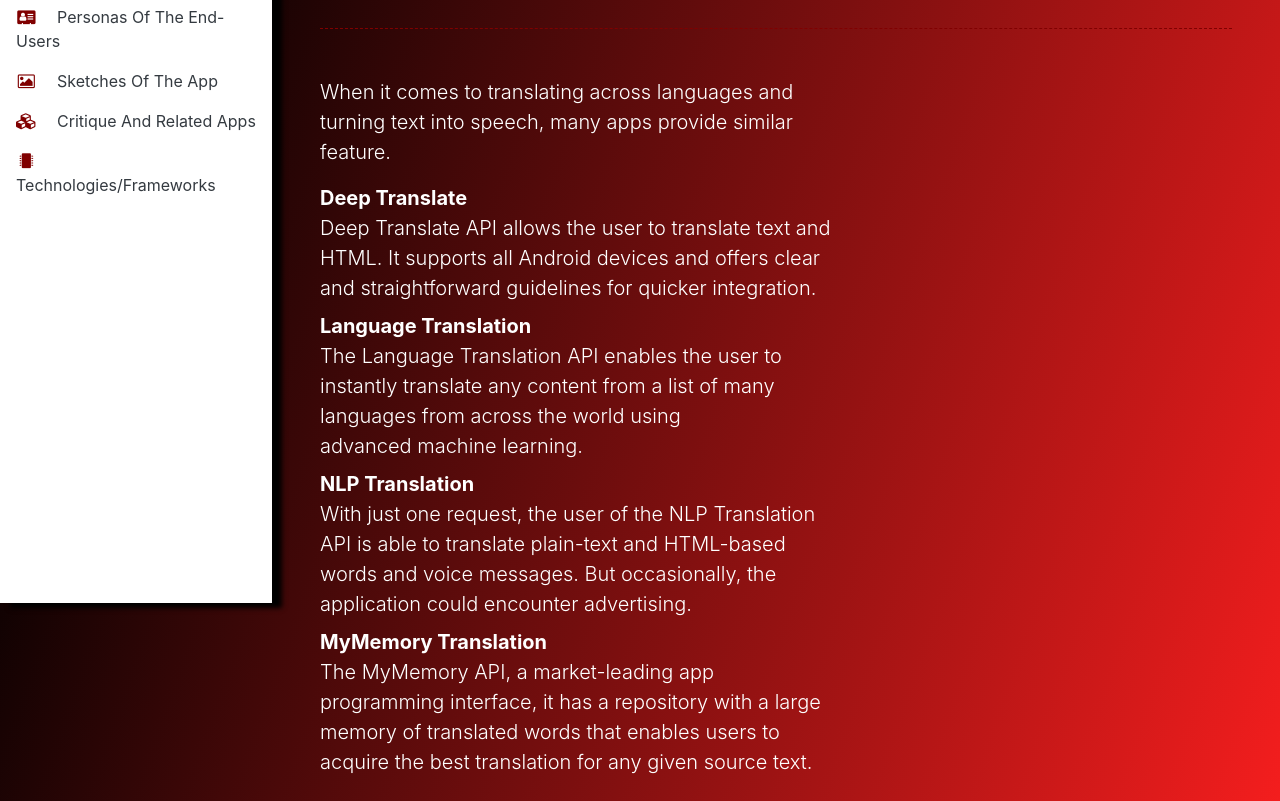
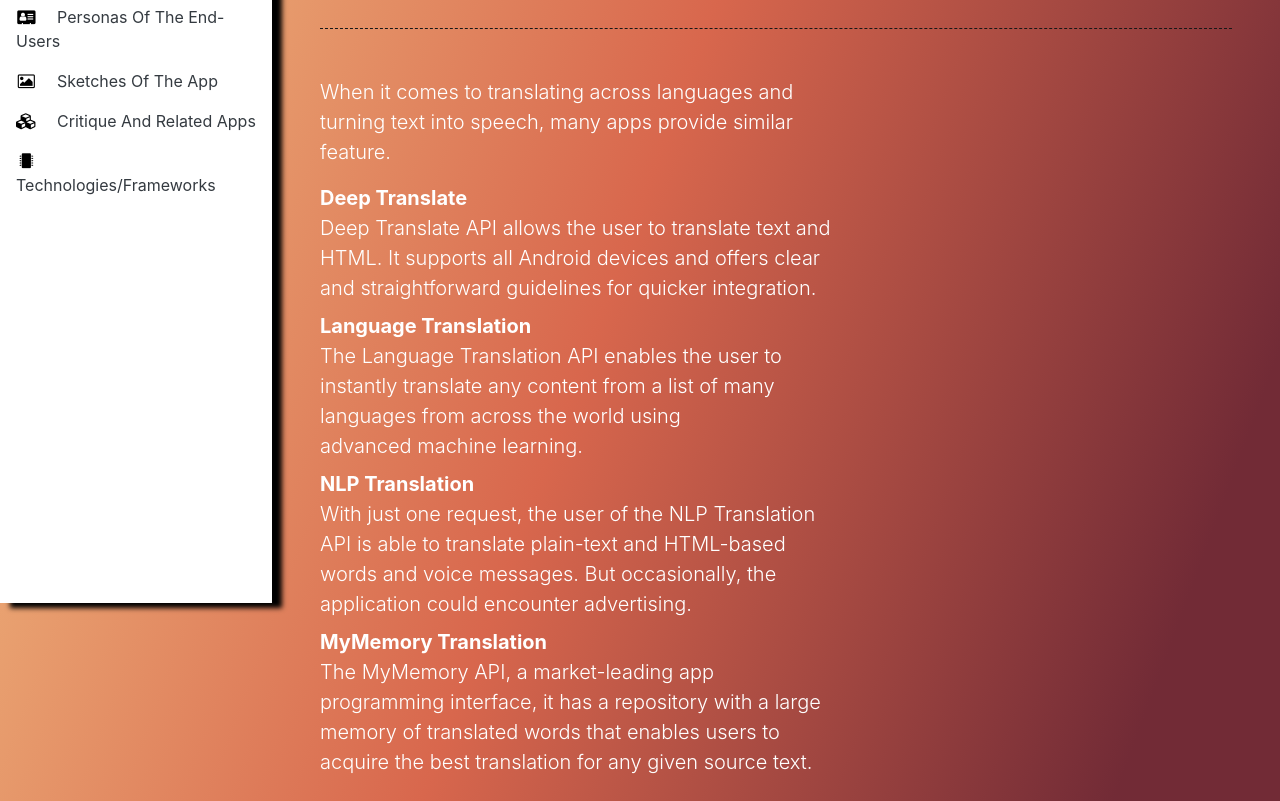
Before and after one commit to aemal55/Mobile-Computing-Assignment-1, a plain HTML site: page critique.html in a window 1280 px wide. Shown: the part 197-998 px from the top of the page. Drawn offline with nearby package versions, Linux system fonts and the light colour scheme; a script that the page names is missing.

Commit message:
CSS
CSS file for Sample Zip File 2 in Html

```diff
--- a/css/style.css
+++ b/css/style.css
@@ -1,6 +1,6 @@
 body {
-  background: #800000;
-  background-image:  linear-gradient(109.6deg, rgb(0, 0, 0) 11.2%, rgb(247, 30, 30) 100.3%);
+  background: #171717;
+  background-image:  linear-gradient(110.3deg, rgb(238, 179, 123) 8.7%, rgb(216, 103, 77) 47.5%, rgb(114, 43, 54) 89.1%);
   min-height: 100vh;
   overflow-x: hidden;
 }
@@ -31,23 +31,23 @@
 
 .separator {
   margin: 3rem 0;
-  border-bottom: 1px dashed #800000;
+  border-bottom: 1px dashed #171717;
 }
 
 .text-uppercase {
   letter-spacing: 0.1em;
 }
 .text-gray {
-  color: #800000;
+  color: #171717;
 }
 .nav-link{
     text-transform: capitalize;
 }
 .nav-link:hover{
-    background:#800000;
+    background:#FDB750;
 }
 .text-primary{
-    color:#800000 !important;
+    color:#000000 !important;
 }
 @media (max-width: 768px) {
   #sidebar {
```
